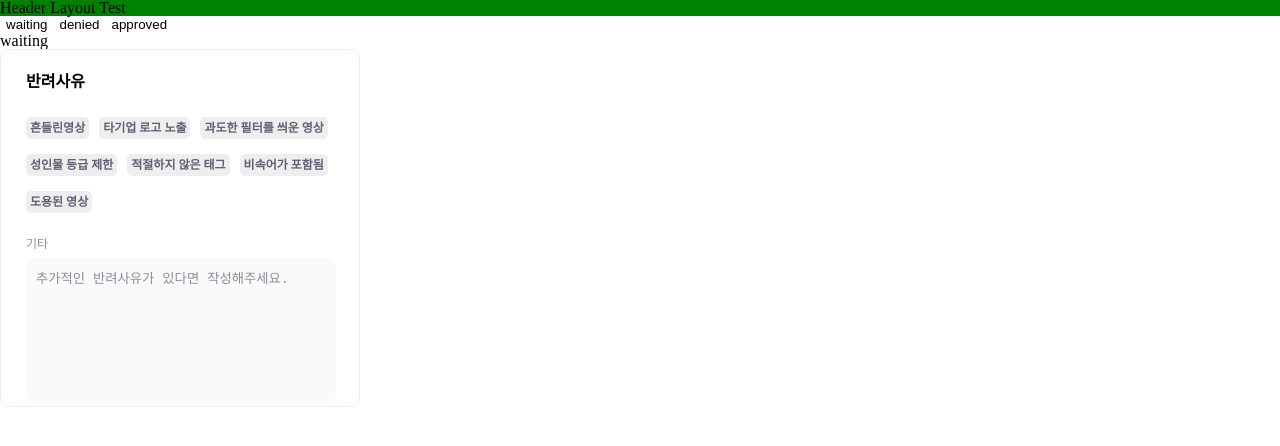
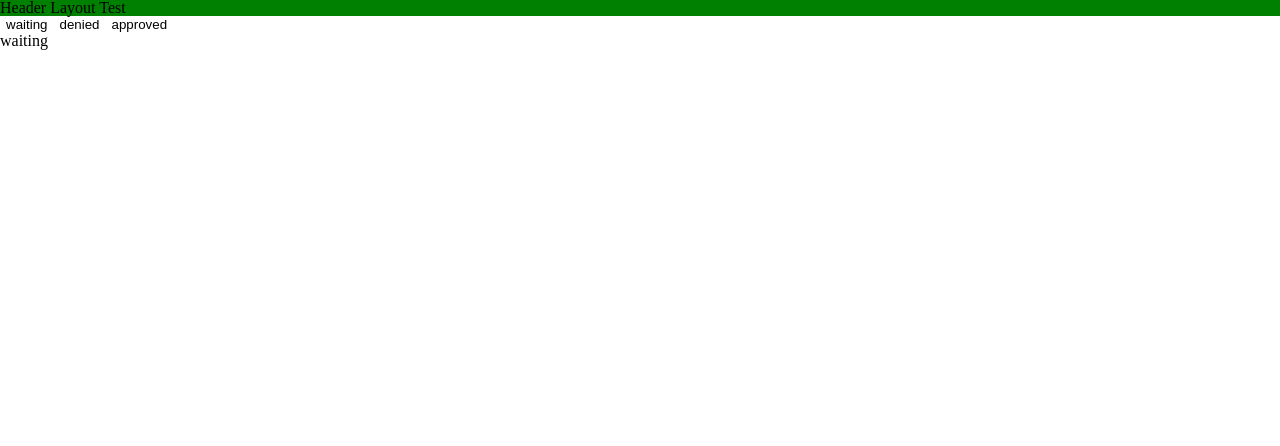
Before and after one commit to StockfolioOfficial/stockcontent-monitor-demo-front, a React (Create React App) app: page /confirm-contents in a window 1280 px wide. Shown: the top 446 px of the page. Built offline with nearby package versions, Linux system fonts and the light colour scheme; a web font is replaced by a local one.

Commit message:
chore 컴포 폴더 변경

```diff
--- a/src/pages/ConfirmContents/index.tsx
+++ b/src/pages/ConfirmContents/index.tsx
@@ -3,7 +3,7 @@ import useConfirmContentsParams, {
   ConfirmContentsType,
 } from '../../hooks/pathParams/useConfirmContentsParams';
 import HStackLayout from '../../components/atoms/layouts/HStackLayout';
-import DetailDeniedReason from '../../components/organisms/DetailDeniedReason';
+import DetailDeniedReason from '../../components/molecules/DetailDeniedReason';
 
 export default function ConfirmContentsPage() {
   const { type, setType } = useConfirmContentsParams();
@@ -24,7 +24,6 @@ export default function ConfirmContentsPage() {
     <VStackLayout>
       <HStackLayout>{test.map(renderTypeButton)}</HStackLayout>
       <h1>{type}</h1>
-      <DetailDeniedReason />
     </VStackLayout>
   );
 }
```
Also changed, not shown: src/components/molecules/DetailDeniedReason.tsx (renamed from src/components/organisms/DetailDeniedReason.tsx), src/components/organisms/1.js (added).
